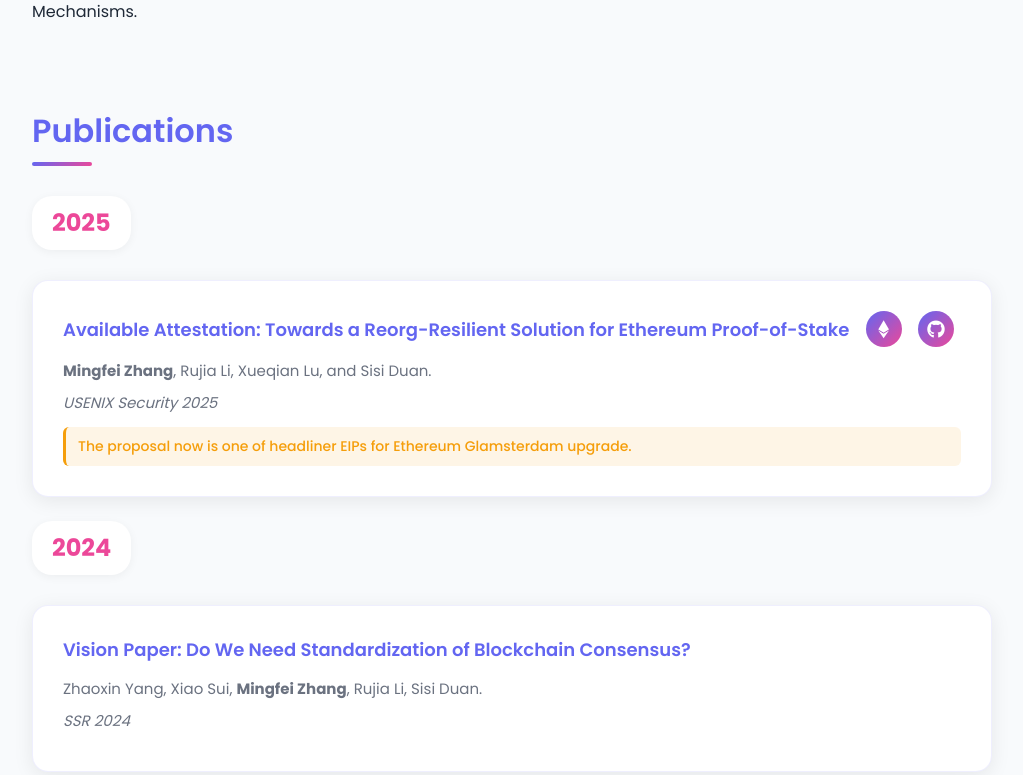
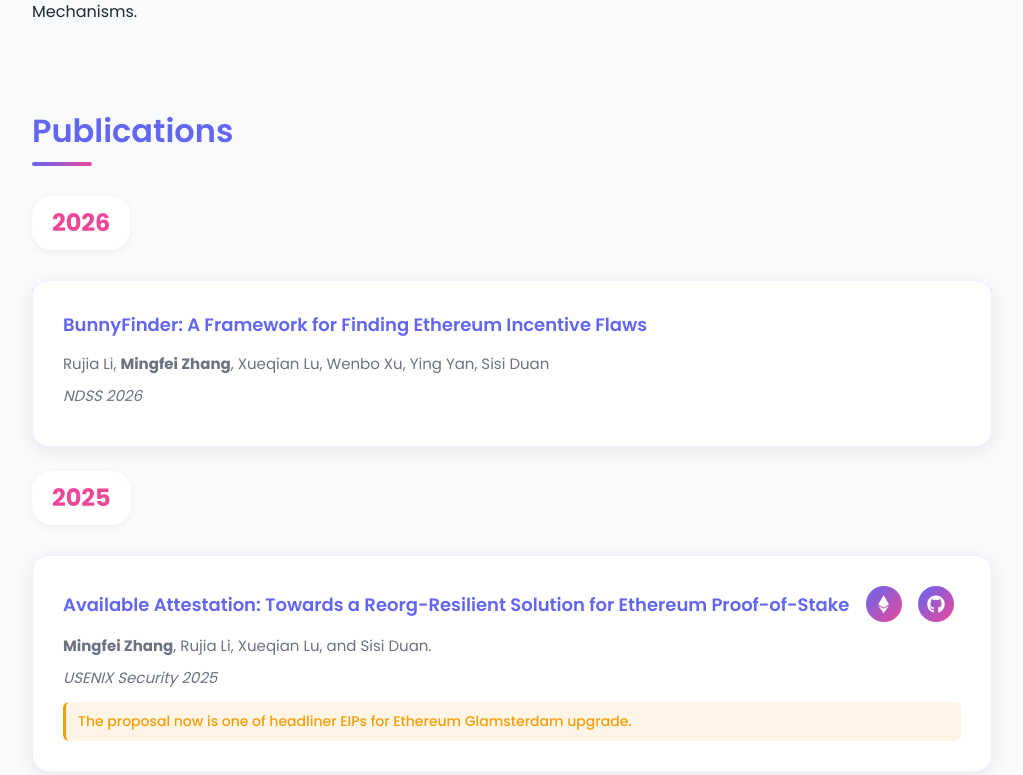
Before and after one commit to Mart1i1n/mingfei, a plain HTML site: page index.html in a window 1280 px wide. Shown: the part 253-1028 px from the top of the page, without its empty margins (128-1151 px from the left). Drawn offline with Linux system fonts and the light colour scheme.

Commit message:
update index.html

```diff
--- a/index.html
+++ b/index.html
@@ -39,6 +39,21 @@
     <!-- Publications Section -->
     <section class="publications-section">
       <h2 class="section-heading">Publications</h2>
+
+      <div class="year-group">
+        <h3 class="year-heading">2026</h3>
+        <article class="paper-item">
+          <h4 class="paper-title">
+            <a href="#">
+              BunnyFinder: A Framework for Finding Ethereum Incentive Flaws
+            </a>
+          </h4>
+          <p class="paper-authors">
+            Rujia Li, <strong>Mingfei Zhang</strong>, Xueqian Lu, Wenbo Xu, Ying Yan, Sisi Duan
+          </p>
+          <p class="paper-venue"><em>NDSS 2026</em></p>
+        </article>
+      </div>
 
       <div class="year-group">
         <h3 class="year-heading">2025</h3>
```
